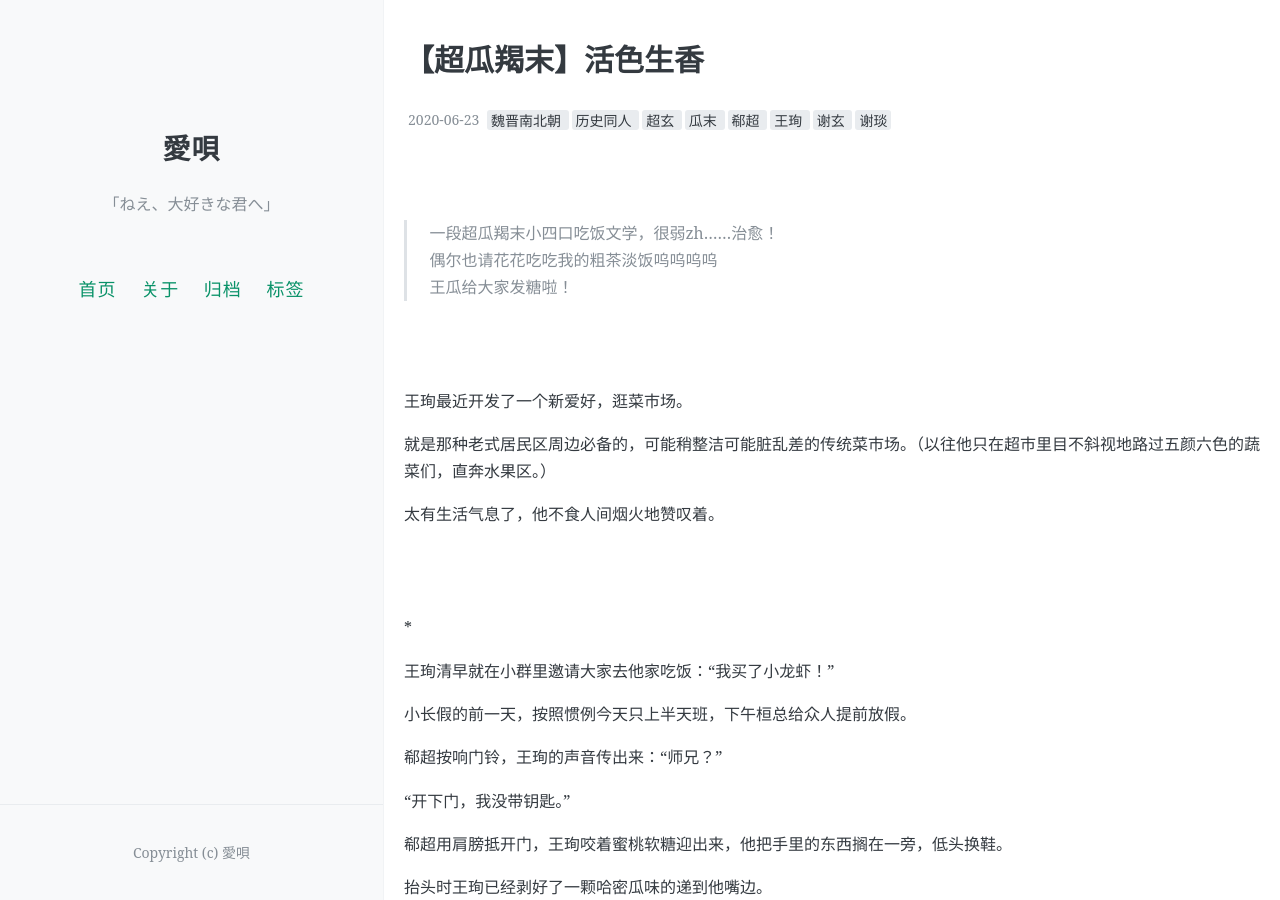
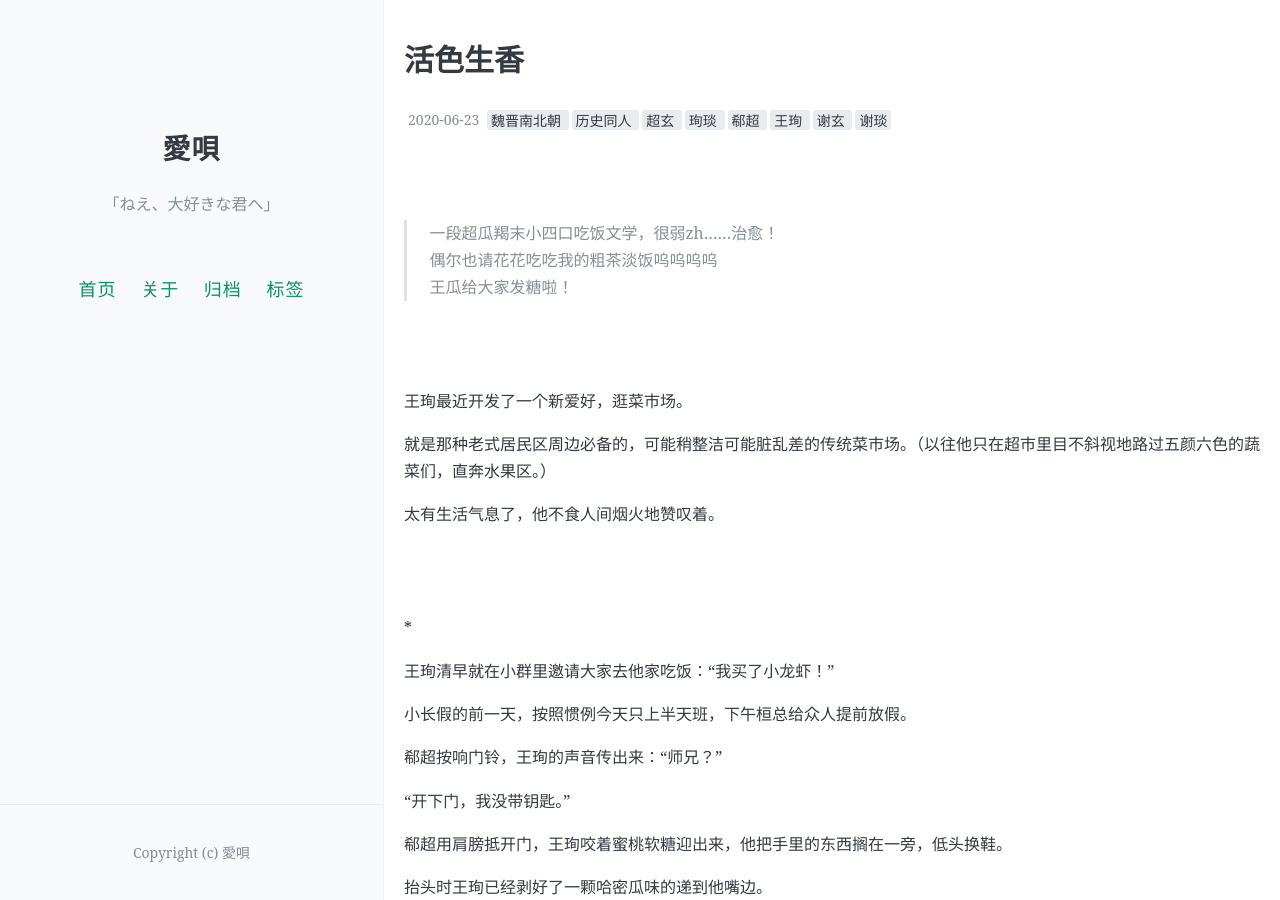
Before and after one commit to aiuta264/aiuta, a Jekyll site: the page built from _posts/2020-06-23-huoseshengxiang.md, in a window 1280 px wide and 900 px high. Built offline with Jekyll 4.4.1, drawn with Linux system fonts in a browser that asks for light colours; comment, search, counter and statistics services are not loaded.

Commit message:
Update 2020-06-23-huoseshengxiang.md

```diff
--- a/_posts/2020-06-23-huoseshengxiang.md
+++ b/_posts/2020-06-23-huoseshengxiang.md
@@ -1,10 +1,10 @@
 ---
 layout: post
-title: 【超瓜羯末】活色生香
+title: 活色生香
 date: 2020-06-23
 Author: 愛唄
 categories:
-tags: [魏晋南北朝, 历史同人, 超玄, 瓜末, 郗超, 王珣, 谢玄, 谢琰]
+tags: [魏晋南北朝, 历史同人, 超玄, 珣琰, 郗超, 王珣, 谢玄, 谢琰]
 comments: true
 ---
 
```
